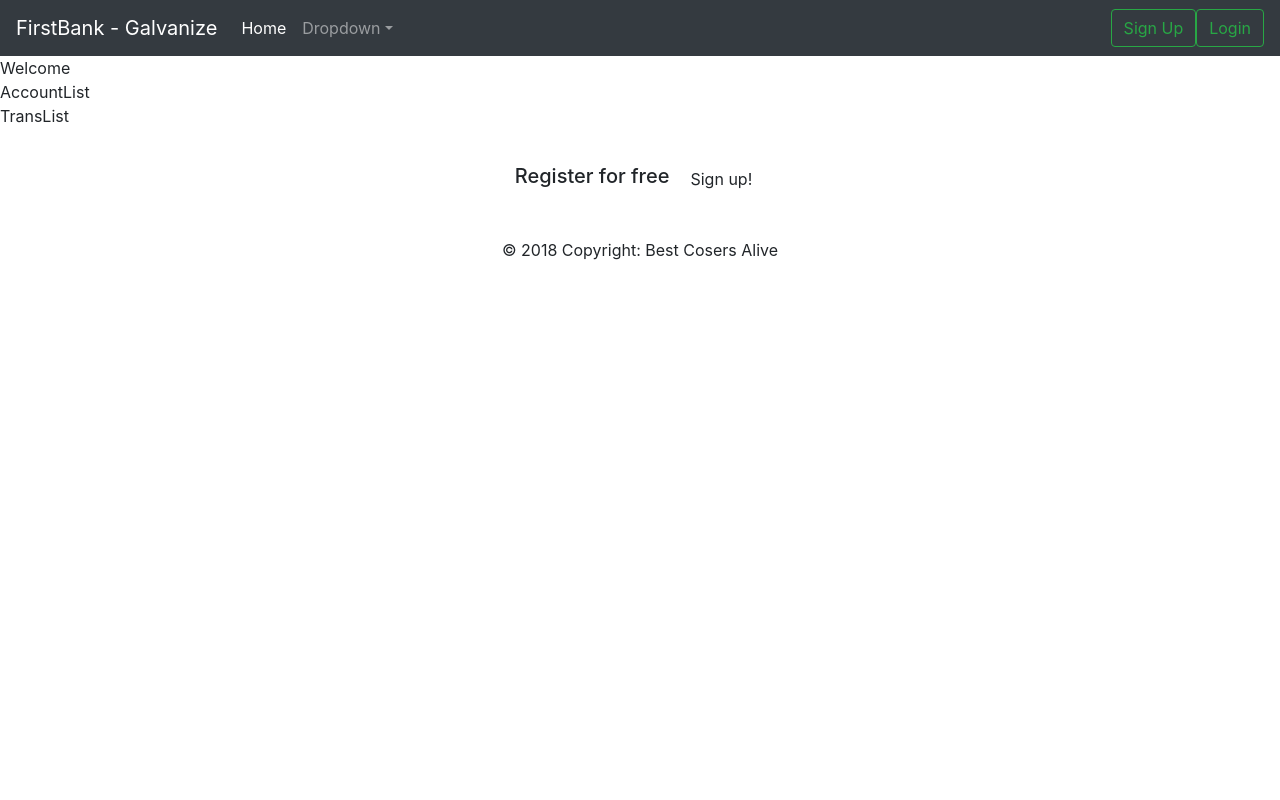
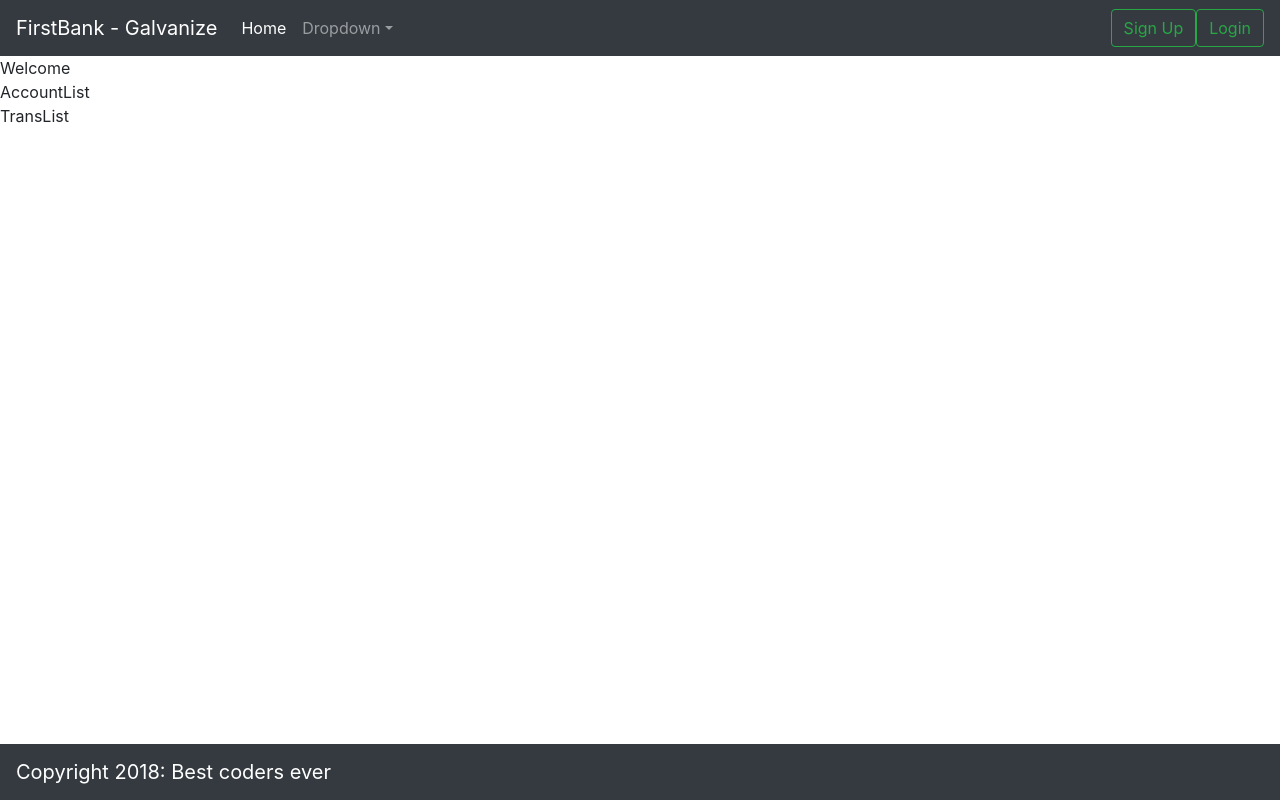
Before and after one commit to zipit145/12-13-18frontend, a React (Create React App) app: page / in a window 1280 px wide. Built offline with nearby package versions, Linux system fonts and the light colour scheme.

Commit message:
styled footer

```diff
--- a/src/App.css
+++ b/src/App.css
@@ -1,32 +1,9 @@
-.App {
-  text-align: center;
+footer {
+  position: fixed;
+  bottom: 0px;
 }
 
-.App-logo {
-  animation: App-logo-spin infinite 20s linear;
-  height: 40vmin;
+.navbar {
+  width: 100vw;
+  justify-content: center;
 }
-
-.App-header {
-  background-color: #282c34;
-  min-height: 100vh;
-  display: flex;
-  flex-direction: column;
-  align-items: center;
-  justify-content: center;
-  font-size: calc(10px + 2vmin);
-  color: white;
-}
-
-.App-link {
-  color: #61dafb;
-}
-
-@keyframes App-logo-spin {
-  from {
-    transform: rotate(0deg);
-  }
-  to {
-    transform: rotate(360deg);
-  }
-}
--- a/src/components/footer.js
+++ b/src/components/footer.js
@@ -2,20 +2,10 @@ import React from 'react'
 
 const Footer = () => {
     return(
-        <footer className="page-footer font-small unique-color-dark pt-4">
-             <div className="container">
-                <ul className="list-unstyled list-inline text-center py-2">
-                    <li className="list-inline-item">
-                    <h5 className="mb-1">Register for free</h5>
-                    </li>
-                    <li className="list-inline-item">
-                    <a href="#!" className="btn btn-outline-white btn-rounded">Sign up!</a>
-                    </li>
-                </ul>
-            </div>
-            <div className="footer-copyright text-center py-3">© 2018 Copyright:
-                <span> Best Cosers Alive</span>
-            </div>
+        <footer>
+            <nav className="navbar navbar-dark bg-dark">
+                <a className="navbar-brand" href="#">Copyright 2018: Best coders ever</a>
+            </nav>
         </footer>
     )
 }
```
